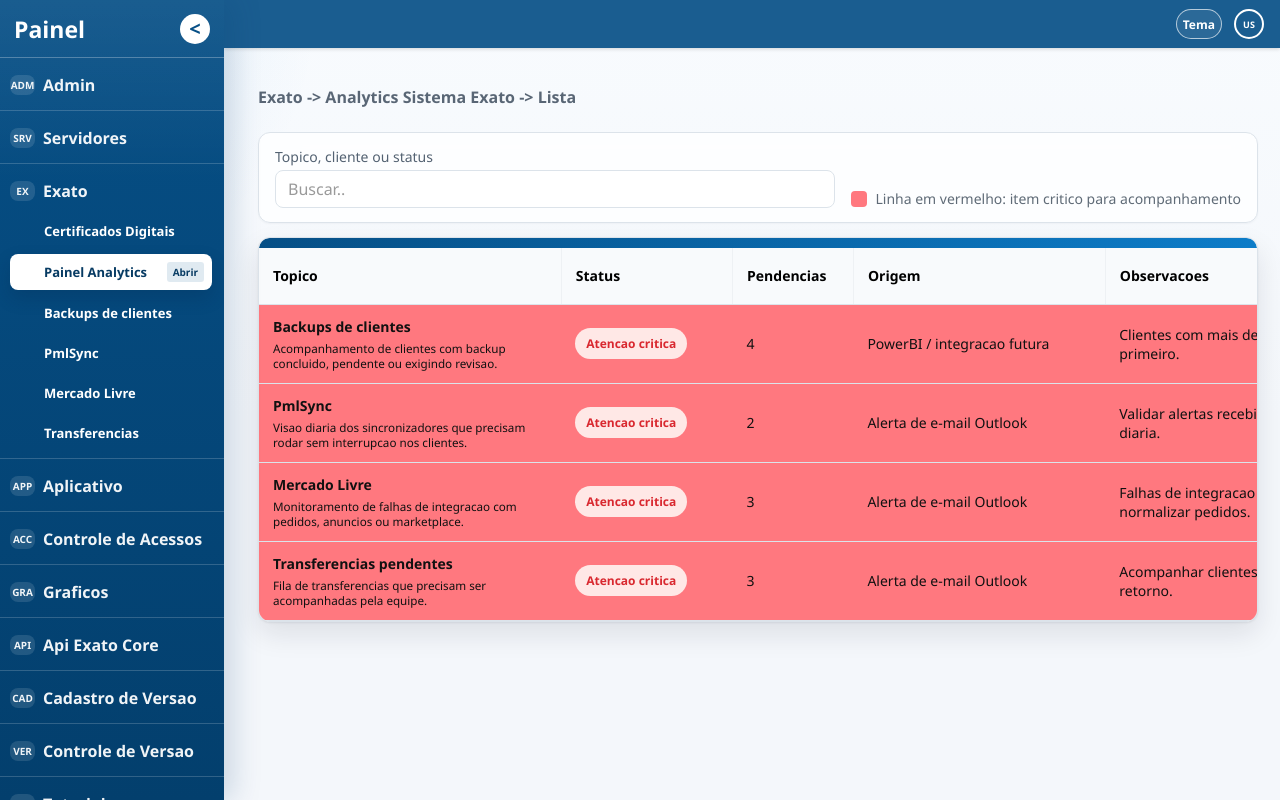
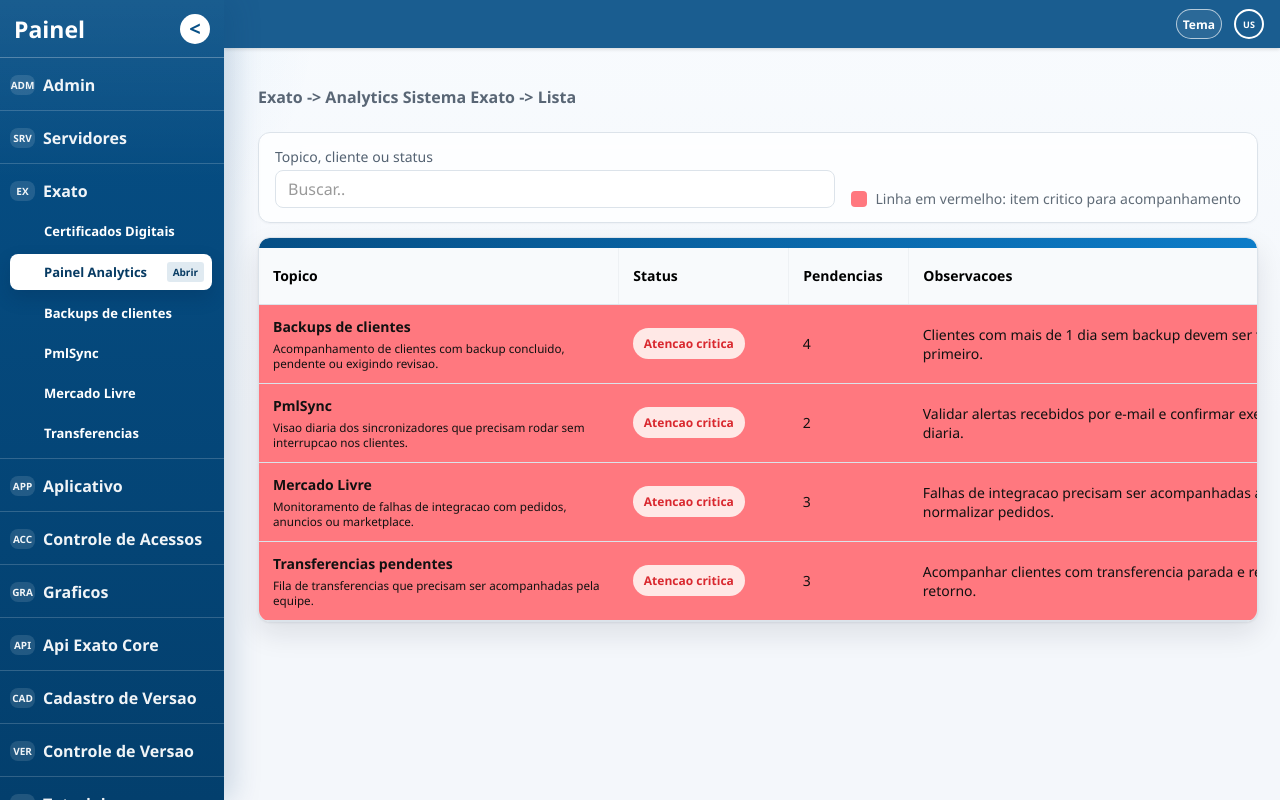
Before and after one commit to Fenickell/analytics-sistema-exato, a website: page index.html in a window 1280 px wide. Drawn offline with Linux system fonts and the light colour scheme.

Commit message:
Remove origin from analytics overview

```diff
--- a/assets/css/styles.css
+++ b/assets/css/styles.css
@@ -492,14 +492,13 @@ input {
 }
 
 .overview-table {
-  min-width: 1280px;
+  min-width: 1080px;
 }
 
-.overview-table th:nth-child(1) { width: 300px; }
+.overview-table th:nth-child(1) { width: 360px; }
 .overview-table th:nth-child(2) { width: 170px; }
 .overview-table th:nth-child(3) { width: 120px; }
-.overview-table th:nth-child(4) { width: 250px; }
-.overview-table th:nth-child(5) { width: 430px; }
+.overview-table th:nth-child(4) { width: 430px; }
 
 .certificate-table th:nth-child(1) { width: 135px; }
 .certificate-table th:nth-child(2) { width: 180px; }
--- a/assets/js/app.js
+++ b/assets/js/app.js
@@ -231,7 +231,6 @@ function renderOverview() {
         <td><strong>${topic.title}</strong><small>${topic.description}</small></td>
         <td><span class="status-tag ${status.className}">${status.label}</span></td>
         <td>${pending}</td>
-        <td>${topic.source}</td>
         <td>${topic.overviewObservation}</td>
       </tr>
     `;
@@ -260,7 +259,6 @@ function renderOverview() {
                   <th>Topico</th>
                   <th>Status</th>
                   <th>Pendencias</th>
-                  <th>Origem</th>
                   <th>Observacoes</th>
                 </tr>
               </thead>
```
